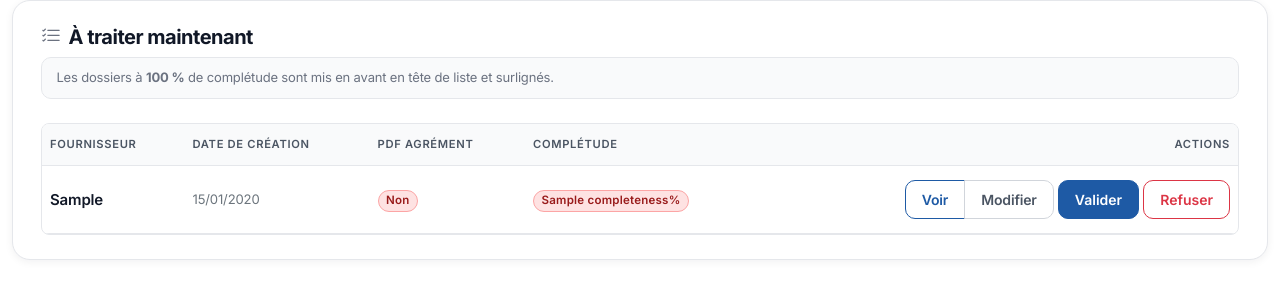
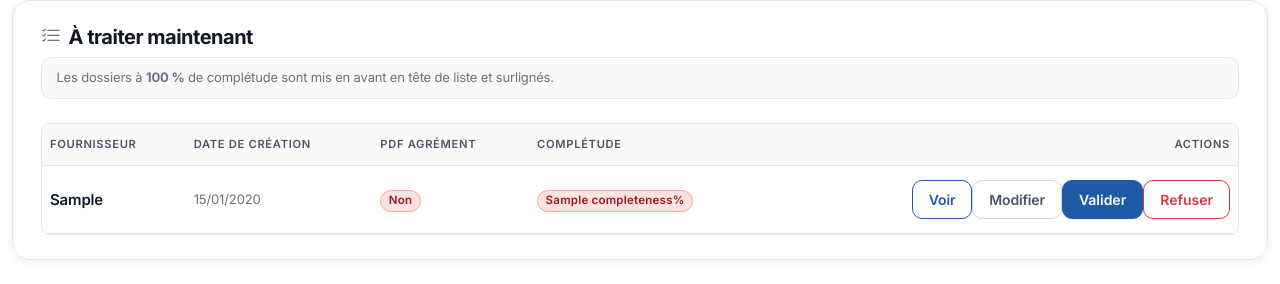
Before and after one commit to dxRevo/fournisseur-db-petrosen, a Django app: template fournisseurs/templates/fournisseurs/dashboard.html in a window 1280 px wide. Shown: the part 638-922 px from the top of the page. Run offline with Django 5.2, Linux system fonts and the light colour scheme; the template is opened without the code that fills it: most values are stand-ins (such as "Sample title", 1, 10 or a date in 2020).

Commit message:
Align dashboard action buttons without spacing.
Group the four actions in a single inline flex container so Voir, Modifier, Valider, and Refuser appear side by side with no gaps.

Made-with: Cursor

```diff
--- a/fournisseurs/templates/fournisseurs/dashboard.html
+++ b/fournisseurs/templates/fournisseurs/dashboard.html
@@ -153,20 +153,20 @@
                   <span class="badge rounded-pill {% if f.completeness == 100 %}badge-qualite-complet-ok{% elif f.completeness >= 50 %}badge-qualite-complet-moyen{% else %}badge-qualite-complet-faible{% endif %}">{{ f.completeness }}%</span>
                 </td>
                 <td class="text-end">
-                  <div class="btn-group btn-group-sm" role="group">
-                    <a class="btn btn-outline-primary" href="{% url 'fournisseurs:fournisseur_detail' f.pk %}">Voir</a>
-                    <a class="btn btn-outline-secondary" href="{% url 'fournisseurs:fournisseur_update' f.pk %}">Modifier</a>
-                  </div>
-                  <form method="post" action="{% url 'fournisseurs:fournisseur_quick_status_update' f.pk %}" class="d-inline">
+                  <div class="d-inline-flex align-items-center gap-0">
+                    <a class="btn btn-sm btn-outline-primary" href="{% url 'fournisseurs:fournisseur_detail' f.pk %}">Voir</a>
+                    <a class="btn btn-sm btn-outline-secondary" href="{% url 'fournisseurs:fournisseur_update' f.pk %}">Modifier</a>
+                    <form method="post" action="{% url 'fournisseurs:fournisseur_quick_status_update' f.pk %}" class="m-0">
                       {% csrf_token %}
                       <input type="hidden" name="status" value="valide">
                       <button type="submit" class="btn btn-sm btn-success">Valider</button>
                     </form>
-                  <form method="post" action="{% url 'fournisseurs:fournisseur_quick_status_update' f.pk %}" class="d-inline">
+                    <form method="post" action="{% url 'fournisseurs:fournisseur_quick_status_update' f.pk %}" class="m-0">
                       {% csrf_token %}
                       <input type="hidden" name="status" value="refuse">
                       <button type="submit" class="btn btn-sm btn-outline-danger">Refuser</button>
                     </form>
+                  </div>
                 </td>
               </tr>
             {% empty %}
```
Lines whose indentation alone changed are shown as unchanged.
